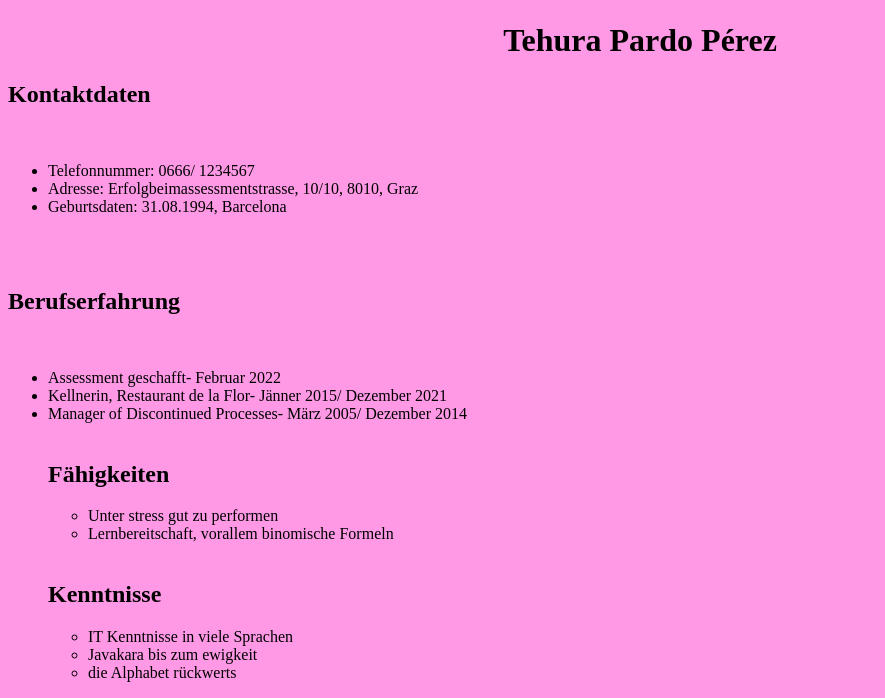
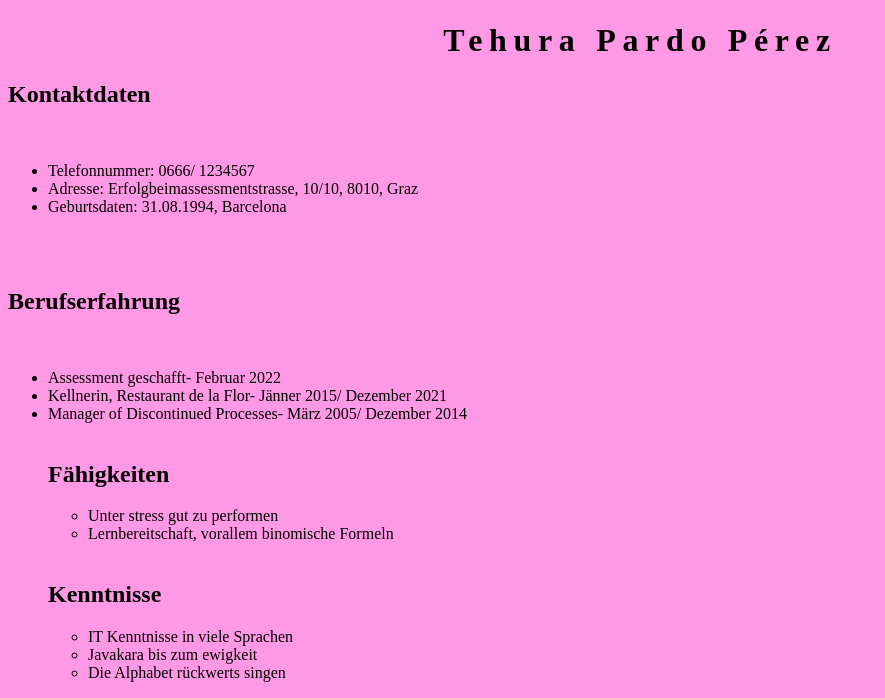
Before and after one commit to Emmaofthevoid/aufgabeassessment, a plain HTML site: page index.html in a window 1280 px wide. Shown: the part 219-917 px from the top of the page, without its empty margins (0-885 px from the left). Drawn offline with Linux system fonts and the light colour scheme.

Commit message:
added stuff

```diff
--- a/index.html
+++ b/index.html
@@ -8,6 +8,10 @@ body {
 background-color:#ff99e6;
 font-family: elephant;
 }
+h1 { letter-spacing:5pt;
+
+}
+
 
 </style>
 </head>
@@ -44,8 +48,7 @@ font-family: elephant;
 <ul>
 <li> IT Kenntnisse in viele Sprachen</li>
 <li> Javakara bis zum ewigkeit</li>
-<li>die Alphabet rückwerts</li>
+<li>Die Alphabet rückwerts singen  </li>
 </ul>
-
 </body>
 </html>
```
